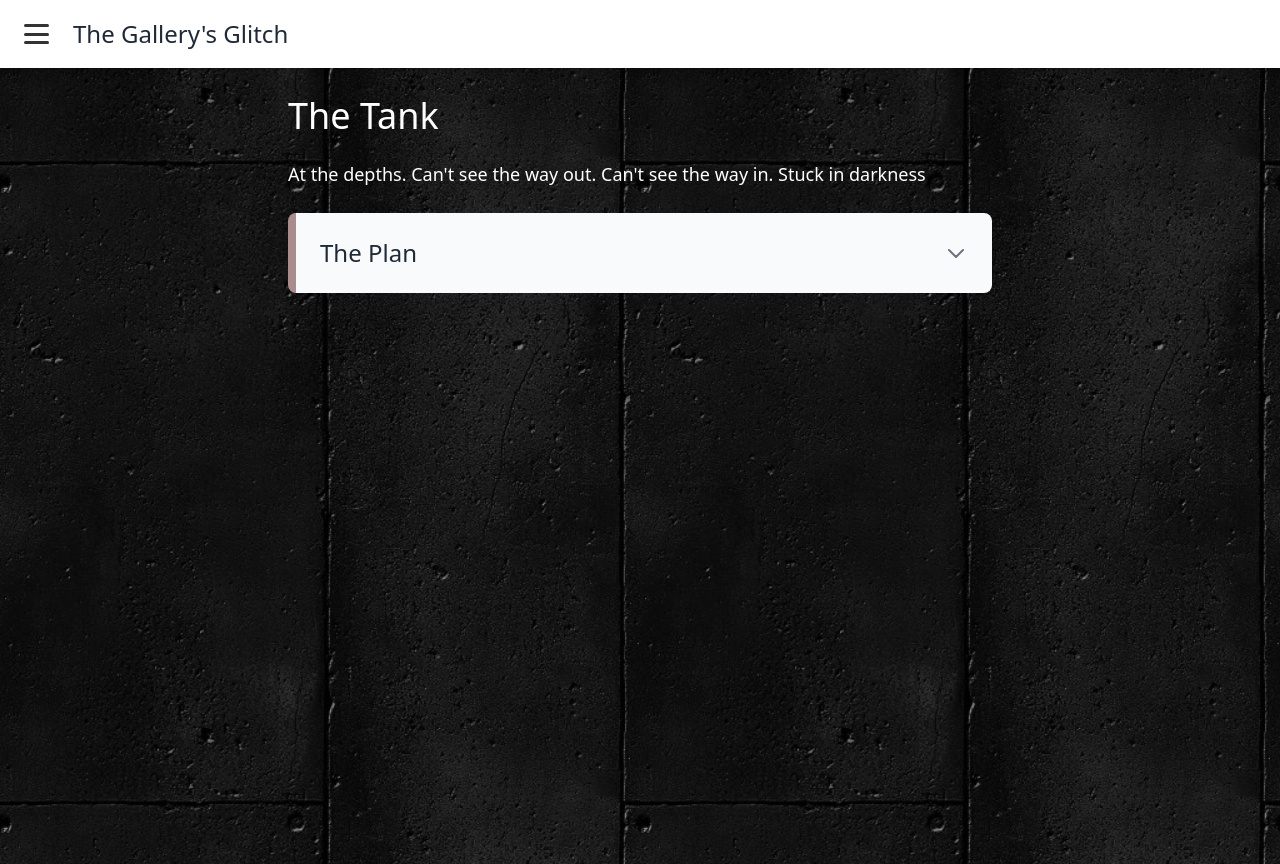
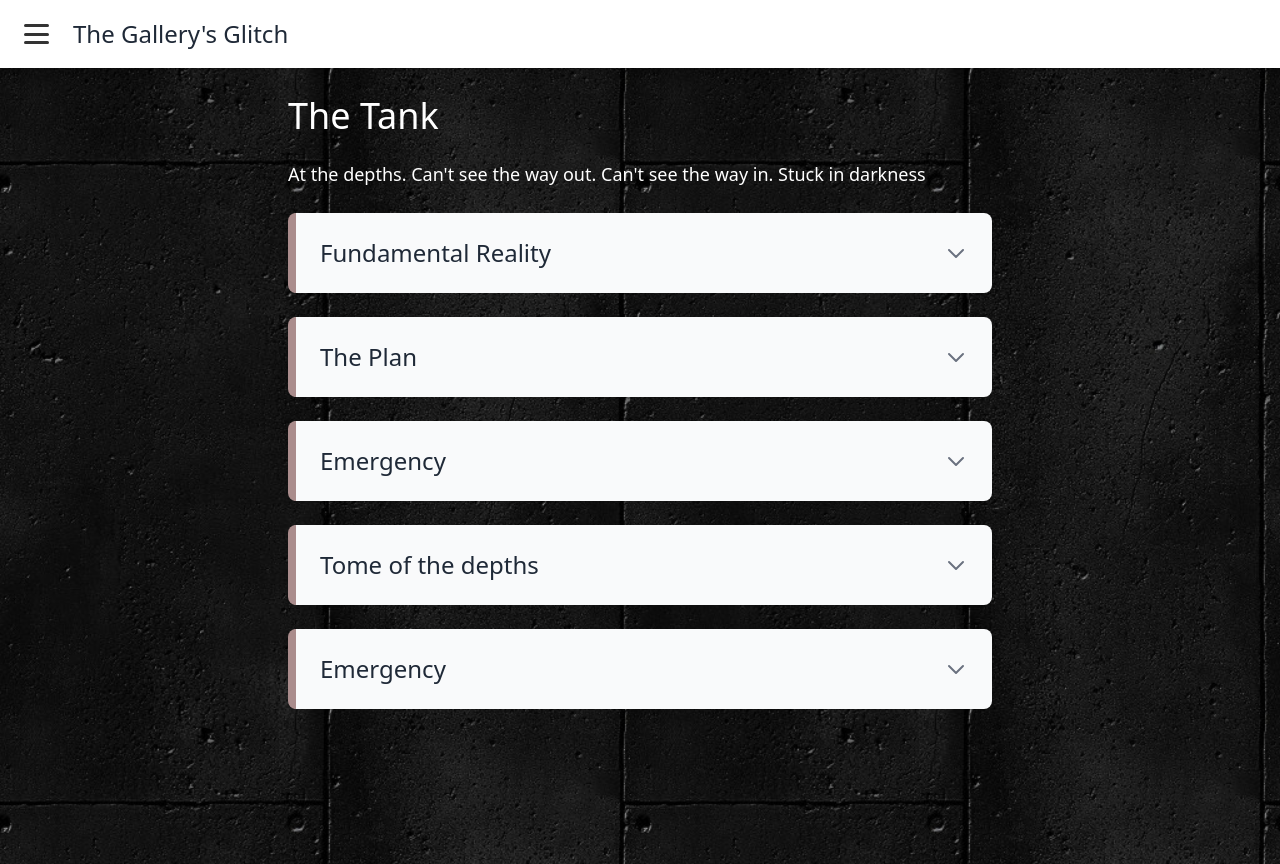
Before and after one commit to oddgoo/gallery-fall, a SvelteKit app: page /the-tank in a window 1280 px wide. Built offline with nearby package versions, Linux system fonts and the light colour scheme.

Commit message:
- finished tankl puzzles -adding github actions

```diff
--- a/src/routes/+layout.ts
+++ b/src/routes/+layout.ts
@@ -5,3 +5,5 @@ export type LayoutData = {
 export function load(): LayoutData {
     return {};
 }
+
+export const prerender = true
--- a/src/routes/the-tank/+page.svelte
+++ b/src/routes/the-tank/+page.svelte
@@ -10,10 +10,52 @@
         <h2 class="text-4xl mb-6 text-white">The Tank</h2>
         <p class="text-lg leading-relaxed mb-6 text-white">At the depths. Can't see the way out. Can't see the way in. Stuck in darkness</p>
 
+
+        <PuzzleContainer
+        title="Fundamental Reality"
+        >
+            <ArrangePuzzle
+                prompt=""
+                imageUrl="images/tank/tank_fundamental.jpg"
+                rows={5}
+                columns={5}
+                id="tank_fundamental"
+            />
+        </PuzzleContainer>
+
         <PuzzleContainer title="The Plan">
             <p class="my-2 w-full text-center">1010210610<br/>1050___650<br/>1130330730<br/></p>
             <NumberPuzzle correctAnswers={[250]} id="tank_plan" />
         </PuzzleContainer>
+
+        <PuzzleContainer
+        title="Emergency"
+        >
+        <p class="my-2 w-full text-center">Assembly Point 3: _______ </p>
+
+            <TextPuzzle
+                correctAnswers={["The Domain","Domain"]}
+                id="tank_assembly"
+            />
+        </PuzzleContainer>
+
+        <PuzzleContainer title="Tome of the depths">
+            <p class="my-2 w-full text-center">Seek the tome. Seek its identity</p>
+            <NumberPuzzle correctAnswers={[781741]} prompt="9 ______ 741711" id="tank_tome" />
+        </PuzzleContainer>
+
+        <PuzzleContainer
+        title="Emergency"
+        >
+        <p class="my-2 w-full text-center">The Pleiades provides a symbolic cartography for Mesiti’s installation, a gesture to _______ _______ on a global scale </p>
+
+            <TextPuzzle
+                prompt="Maybe this passage is not physically here..."
+                correctAnswers={["communal creativity"]}
+                id="tank_assembly"
+            />
+        </PuzzleContainer>
+
     </div>
 </div>
 
--- a/svelte.config.js
+++ b/svelte.config.js
@@ -12,7 +12,10 @@ const config = {
 		// adapter-auto only supports some environments, see https://svelte.dev/docs/kit/adapter-auto for a list.
 		// If your environment is not supported, or you settled on a specific environment, switch out the adapter.
 		// See https://svelte.dev/docs/kit/adapters for more information about adapters.
-		adapter: adapter()
+		adapter: adapter(),
+		paths: {
+			base: process.argv.includes('dev') ? '' : process.env.BASE_PATH
+		}
 	},
 
 	extensions: ['.svelte', '.svx']
```
Also changed, not shown: static/images/tank/tank_fundamental.jpg (added).
